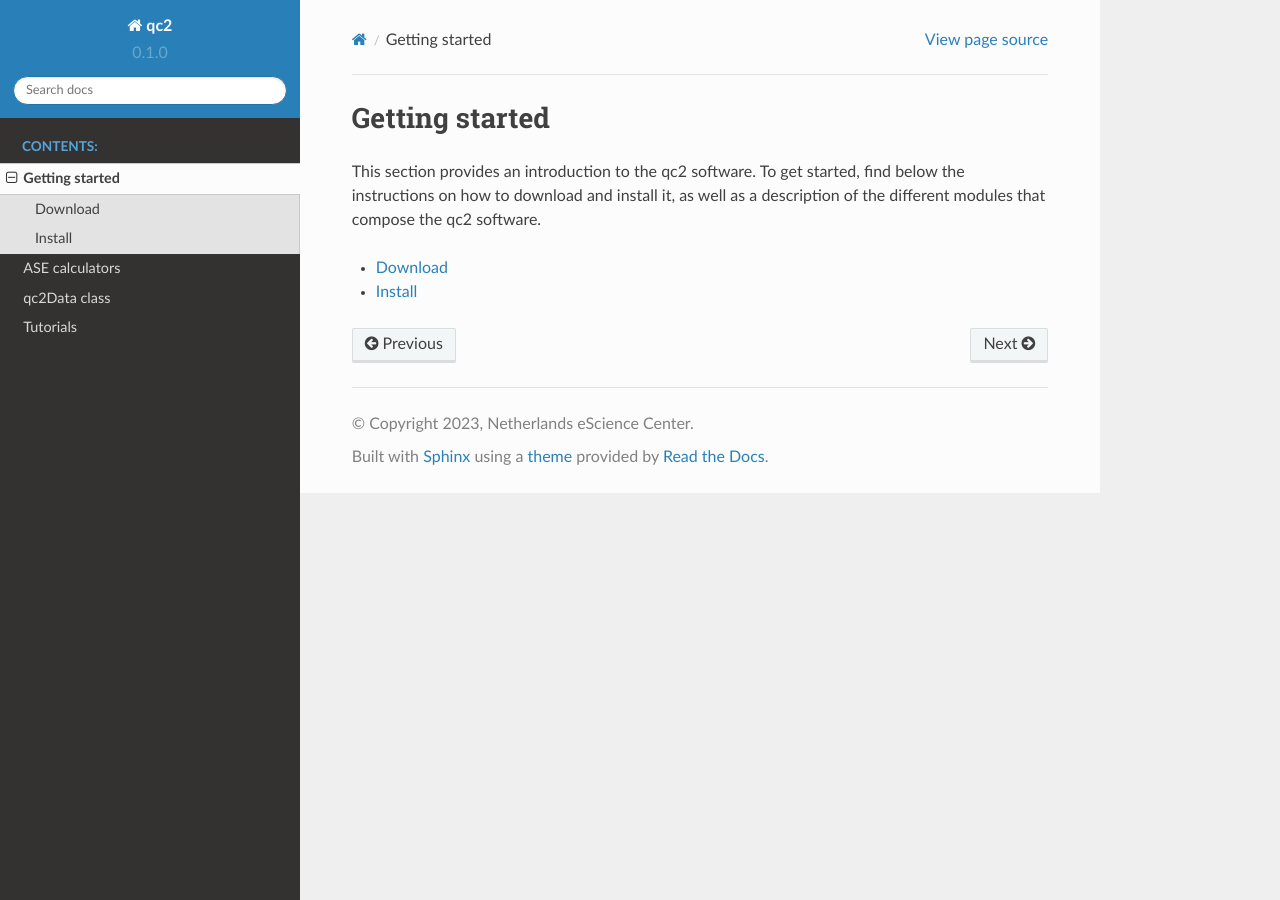
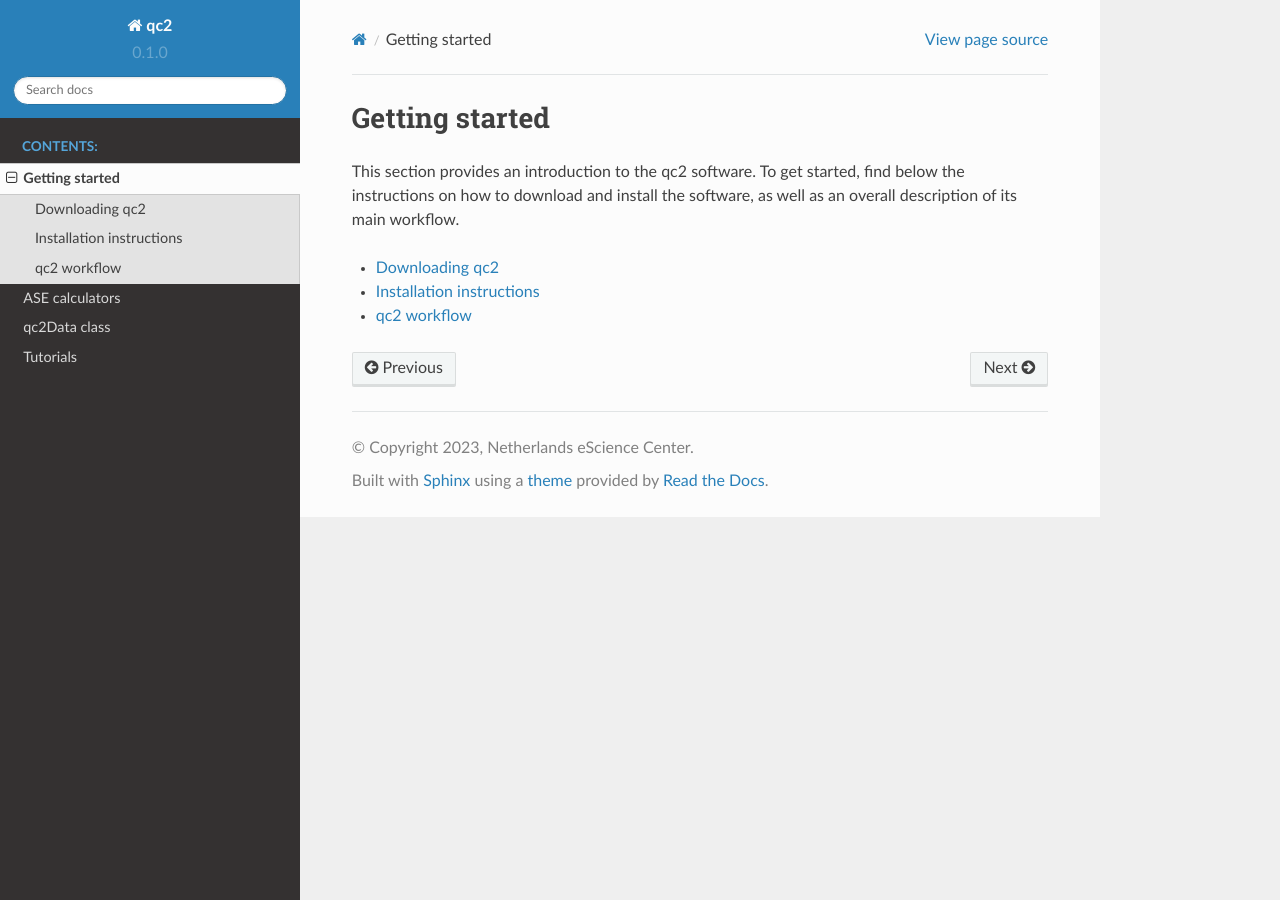
Before and after one commit to qc2nl/qc2, a Sphinx documentation site: the page built from docs/get-started/index.rst, in a window 1280 px wide. Built offline with Sphinx 7.4.7 and the Read the Docs theme 2.0.0, drawn with Linux system fonts in a browser that asks for light colours.

Commit message:
Added qc2 workflow subsection

```diff
--- a/docs/get-started/download.rst
+++ b/docs/get-started/download.rst
@@ -1,5 +1,5 @@
-Download
-========
+Downloading qc2
+===============
 
 `Git <https://git-scm.com/>`_ is the version control system adopted within our project.
 The qc2 software is stored on the Git-supporting server `GitHub <https://github.com/>`_, and can be accessed via
--- a/docs/get-started/index.rst
+++ b/docs/get-started/index.rst
@@ -1,16 +1,19 @@
+.. _getting_started_section:
+
 Getting started
 ===============
 
 This section provides an introduction to the qc2 software.
 To get started, find below the instructions on how to download and
-install it, as well as a description of the different modules that compose
-the qc2 software.
+install the software, as well as an overall description of its main workflow.
 
 .. If you use qc2 software, please cite all references listed on
     the :ref:`cite` page.
+
 
 .. toctree::
   :maxdepth: 1
 
   ./download.rst
   ./installation.rst
+  ./qc2workflow.rst
--- a/docs/get-started/installation.rst
+++ b/docs/get-started/installation.rst
@@ -1,5 +1,5 @@
-Install
-=======
+Installation instructions
+=========================
 
 Once a local copy of the qc2 repository has been obtained, qc2 can be installed via `pip`.
 
--- a/docs/index.rst
+++ b/docs/index.rst
@@ -50,7 +50,6 @@ implement additional methods to retrieve and dump qchem data into formatted data
 
   qc2-ASE calculators for `ADF <https://www.scm.com/>`_ and `MOLCAS <https://www.molcas.org/>`_ are
   currently under development and will be available soon.
-
 
 
 The QCforQC team
--- a/docs/tutorials/index.rst
+++ b/docs/tutorials/index.rst
@@ -1,3 +1,5 @@
+.. _tutorial_section:
+
 Tutorials
 =========
 
```
Also changed, not shown: other parts of docs/index.rst (+1 -1 lines), docs/get-started/qc2workflow.rst (added, +43 -0 lines), docs/references.bib (+9 -0 lines), docs/get-started/qc2_workflow.drawio.png (added), 1 other file.
